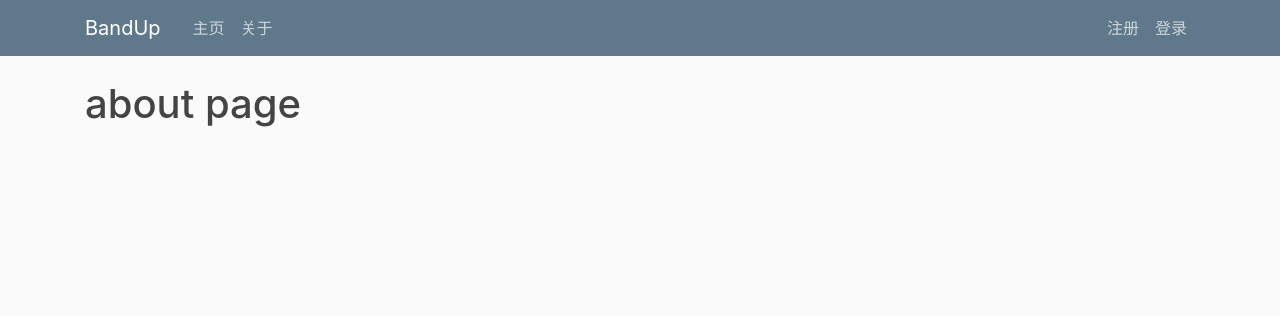
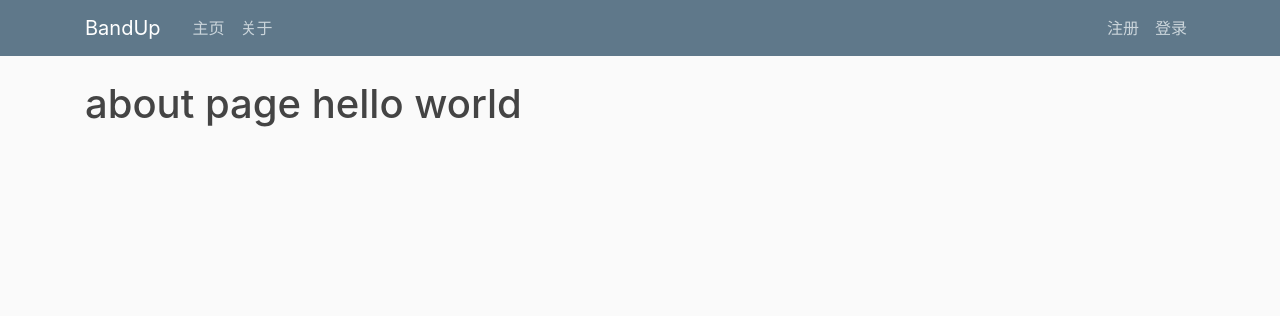
Before and after one commit to ivandrew05/bandup, a Django app: page /about/ in a window 1280 px wide. Shown: the top 316 px of the page. Run offline with Django 3.2, Linux system fonts and the light colour scheme; some libraries are stand-ins or nearby versions.

Commit message:
hello world

```diff
--- a/myapp/templates/myapp/about.html
+++ b/myapp/templates/myapp/about.html
@@ -2,6 +2,6 @@
 
 {%block content%}
 
-<h1>about page</h1>
+<h1>about page hello world</h1>
 
 {% endblock content %}
```
